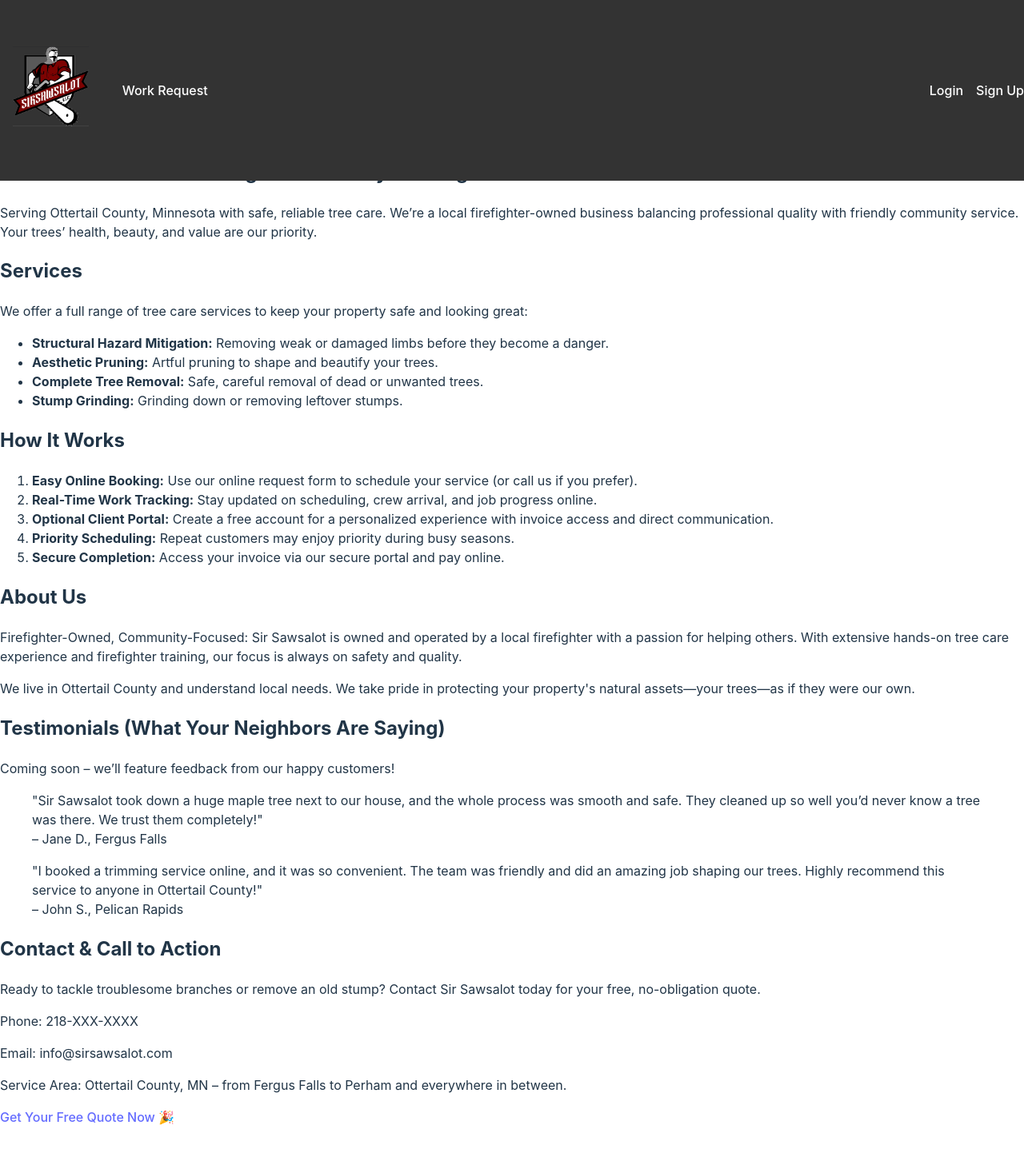
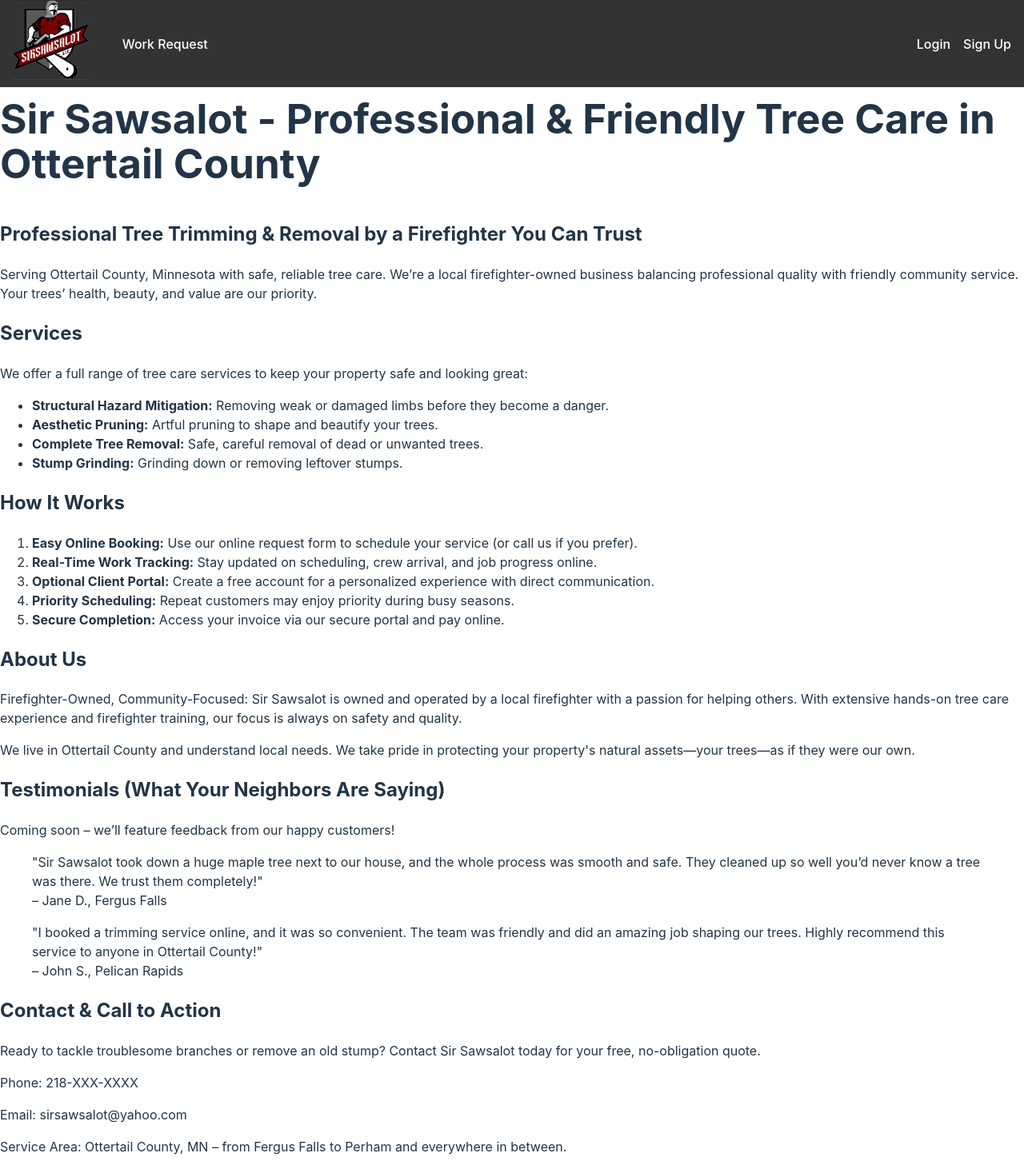
Before and after one commit to EthanForrestCarr/SirSawsALot, a React (Vite) app in the folder client/: page / in a window 1280 px wide. Shown: the whole page at 80% size. Before the commit the page ends 1409 px from the top, so only its background shows below. Built offline with nearby package versions, Linux system fonts and the light colour scheme.

Commit message:
fixed css bug with nameaddressinput component

```diff
--- a/client/src/App.tsx
+++ b/client/src/App.tsx
@@ -35,6 +35,7 @@ const App: React.FC = () => {
   return (
     <Router>
       <Navbar isAdmin={isAdmin} />
+      <div style={{ marginTop: '120px' }}> {/* Added wrapper to avoid navbar overlap */}
         <Routes>
           <Route path="/" element={<LandingPage />} />
           <Route path="/login" element={<LoginPage />} />
@@ -44,6 +45,7 @@ const App: React.FC = () => {
           <Route path="/admin/requests/:id" element={<RequestDetailsPage />} />
           <Route path="/profile" element={<UserProfile />} />
         </Routes>
+      </div>
     </Router>
   );
 };
--- a/client/src/components/inputs/NameAddressInput.tsx
+++ b/client/src/components/inputs/NameAddressInput.tsx
@@ -21,7 +21,7 @@ const NameAddressInput: React.FC<NameAddressInputProps> = ({
     onSelectUser,
 }) => {
     return (
-        <div className="input-container" /* also acts as search container */>
+        <div className="input-container">
             <label className="input-label">Search:</label>
             <input
                 className="input-field"
--- a/client/src/pages/LandingPage.tsx
+++ b/client/src/pages/LandingPage.tsx
@@ -3,7 +3,7 @@ const LandingPage = () => {
     <div>
       {/* Hero Section */}
       <section>
-        <h1>Sir Sawsalot Tree Services – Professional & Friendly Tree Care in Ottertail County</h1>
+        <h1>Sir Sawsalot - Professional & Friendly Tree Care in Ottertail County</h1>
         <h2>Professional Tree Trimming & Removal by a Firefighter You Can Trust</h2>
         <p>
           Serving Ottertail County, Minnesota with safe, reliable tree care. We’re a local firefighter-owned business balancing professional quality with friendly community service. Your trees’ health, beauty, and value are our priority.
@@ -43,7 +43,7 @@ const LandingPage = () => {
             <strong>Real-Time Work Tracking:</strong> Stay updated on scheduling, crew arrival, and job progress online.
           </li>
           <li>
-            <strong>Optional Client Portal:</strong> Create a free account for a personalized experience with invoice access and direct communication.
+            <strong>Optional Client Portal:</strong> Create a free account for a personalized experience with direct communication.
           </li>
           <li>
             <strong>Priority Scheduling:</strong> Repeat customers may enjoy priority during busy seasons.
@@ -86,15 +86,10 @@ const LandingPage = () => {
           Ready to tackle troublesome branches or remove an old stump? Contact Sir Sawsalot today for your free, no-obligation quote.
         </p>
         <p>Phone: 218-XXX-XXXX</p>
-        <p>Email: info@sirsawsalot.com</p>
+        <p>Email: sirsawsalot@yahoo.com</p>
         <p>
           Service Area: Ottertail County, MN – from Fergus Falls to Perham and everywhere in between.
         </p>
-        <div>
-          <a href="https://getjobber.com">
-            Get Your Free Quote Now 🎉
-          </a>
-        </div>
       </section>
     </div>
   );
--- a/client/src/styles/Input.css
+++ b/client/src/styles/Input.css
@@ -1,4 +1,5 @@
 .input-container {
+    position: relative;
     text-align: left;
     margin-bottom: 1rem;
 }
--- a/client/src/styles/Navbar.css
+++ b/client/src/styles/Navbar.css
@@ -5,7 +5,7 @@
   width: 100%;
   z-index: 1000;
   height: fit-content;
-  padding: 1rem;          /* Remove vertical padding while preserving horizontal spacing */
+  padding: 0; /* Removed all padding */
   background: #333;
   color: #fff;
   display: flex;
@@ -15,7 +15,7 @@
 
 .navbar-brand {
   display: inline-block;
-  margin-right: 1rem;
+  margin: 0 1rem;
 }
 
 .navbar-link {
@@ -74,15 +74,18 @@
   background-color: #eee;
   color: #444;
   cursor: pointer;
-  padding: 18px;
-  width: 100%; /* forces the menu button to match the panel’s width */
+  padding: 35px 1rem;
+  height: 100px;
+  display: flex;
+  align-items: center;
+  justify-content: center;
   border: none;
   text-align: center;
   outline: none;
   font-size: 15px;
   transition: 0.4s;
-  border-radius: 0 !important; /* squared corners */
-  min-width: 150px; /* ensures the accordion is at least as wide as the longest dropdown button */
+  border-radius: 0 !important;
+  min-width: 150px;
 }
 
 .accordion.active, .accordion:hover {
```
Lines whose indentation alone changed are shown as unchanged.
